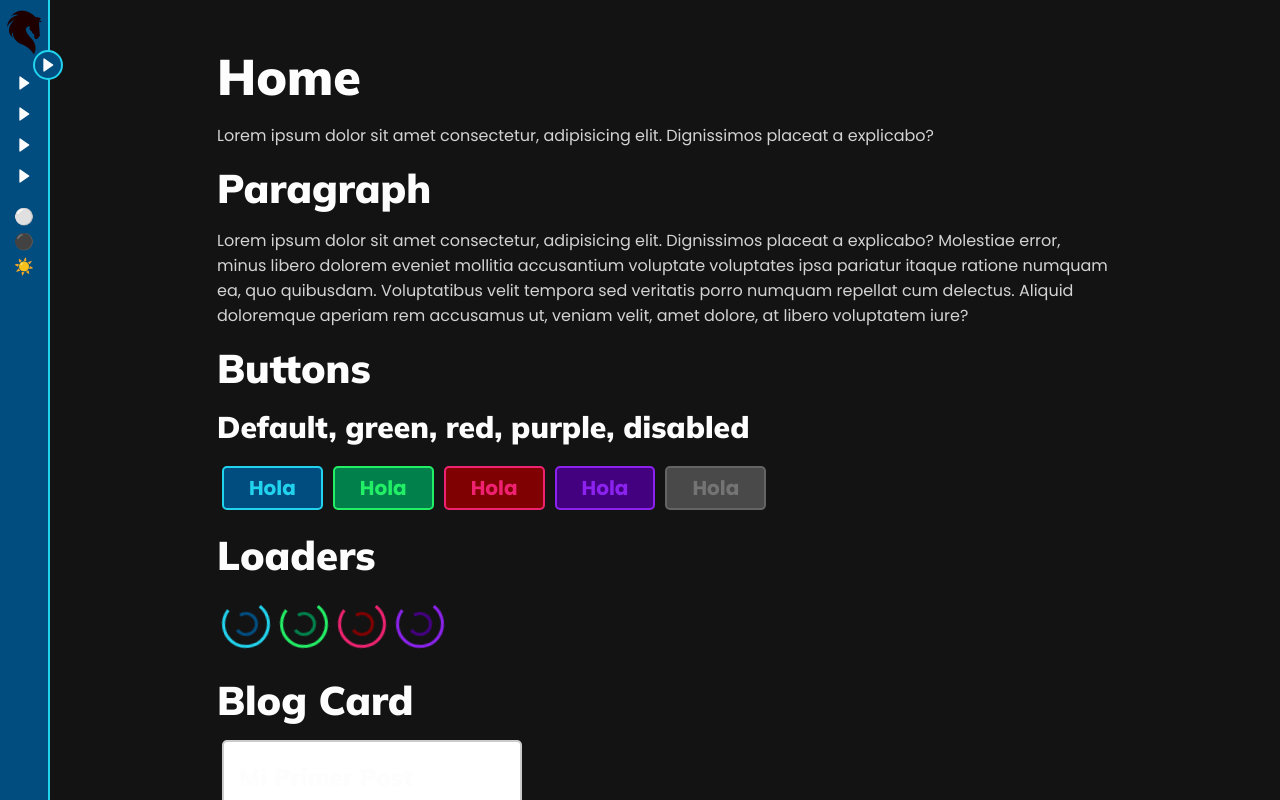
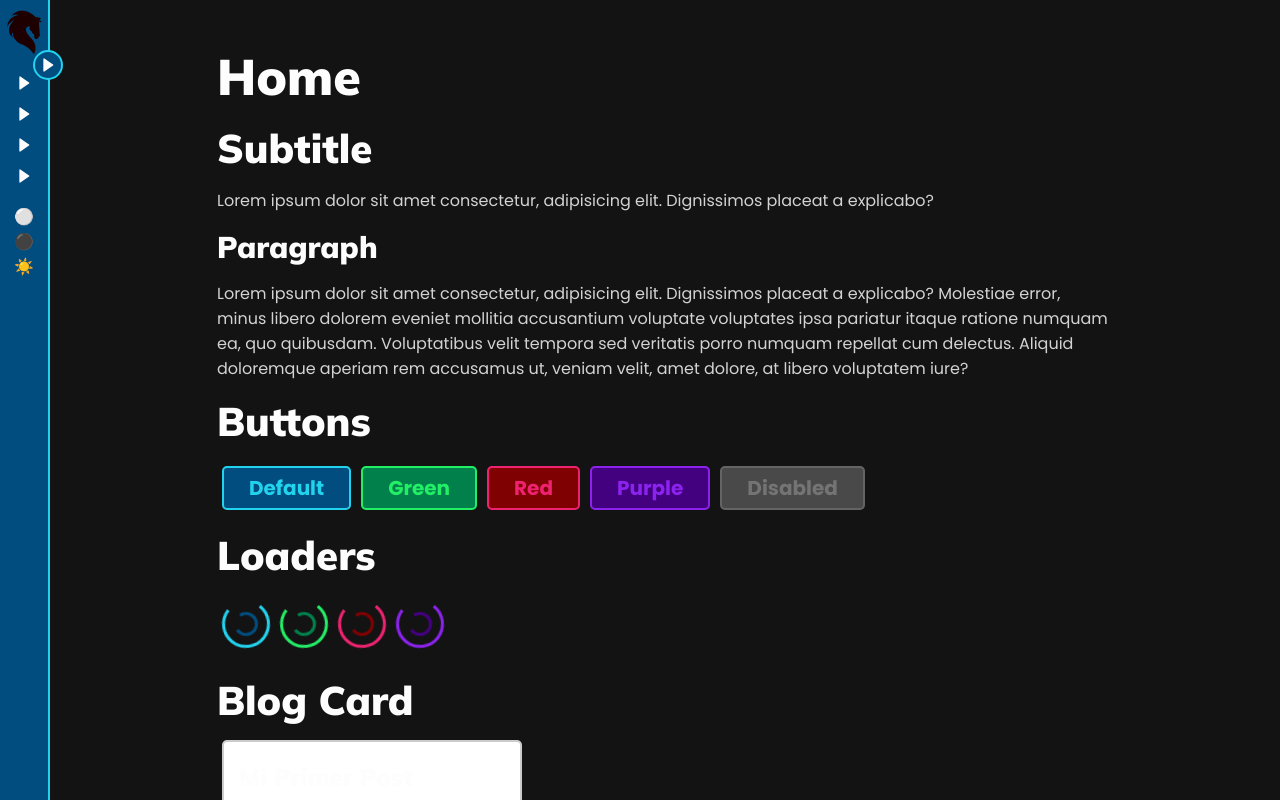
Before and after one commit to irenealcaine/sidebar-template, a React (Create React App) app: page / in a window 1280 px wide. Shown: the top 800 px of the page. Built offline with nearby package versions, Linux system fonts and the light colour scheme.

Commit message:
update Header.scss and Home.jsx

```diff
--- a/src/Components/Header/Header.scss
+++ b/src/Components/Header/Header.scss
@@ -13,6 +13,7 @@
   height: 100vh;
   position: sticky;
   width: $header-width;
+  z-index: 100;
 
   left: 0;
   top: 0;
@@ -22,6 +23,7 @@
 
   &.closed {
     width: $header-width-closed;
+
     .logo-link {
       .logo {
         width: calc($header-width-closed - 5px);
@@ -36,6 +38,7 @@
 
   .logo-link {
     display: flex;
+
     .logo {
       width: calc($header-width / 2);
       transition: $transition;
@@ -96,9 +99,11 @@
 
   .color-options {
     display: flex;
+
     &.closed {
       flex-direction: column;
     }
+
     .color-option {
       cursor: pointer;
     }
--- a/src/Pages/Home/Home.jsx
+++ b/src/Pages/Home/Home.jsx
@@ -7,12 +7,13 @@ const Home = () => {
   return (
     <div className="home">
       <h1>Home</h1>
+      <h2>Subtitle</h2>
       <p>
         Lorem ipsum dolor sit amet consectetur, adipisicing elit. Dignissimos
         placeat a explicabo?
       </p>
 
-      <h2>Paragraph</h2>
+      <h3>Paragraph</h3>
       <p>
         Lorem ipsum dolor sit amet consectetur, adipisicing elit. Dignissimos
         placeat a explicabo? Molestiae error, minus libero dolorem eveniet
@@ -23,13 +24,12 @@ const Home = () => {
       </p>
 
       <h2>Buttons</h2>
-      <h3>Default, green, red, purple, disabled</h3>
-      <Button value={"Hola"} href={"https://google.es"} />
-      <Button value={"Hola"} href={"https://google.es"} color={"green"} />
-      <Button value={"Hola"} href={"https://google.es"} color={"red"} />
-      <Button value={"Hola"} href={"https://google.es"} color={"purple"} />
+      <Button value={"Default"} href={"https://google.es"} />
+      <Button value={"Green"} href={"https://google.es"} color={"green"} />
+      <Button value={"Red"} href={"https://google.es"} color={"red"} />
+      <Button value={"Purple"} href={"https://google.es"} color={"purple"} />
       <Button
-        value={"Hola"}
+        value={"Disabled"}
         href={"https://google.es"}
         color={"purple"}
         disabled={true}
```
